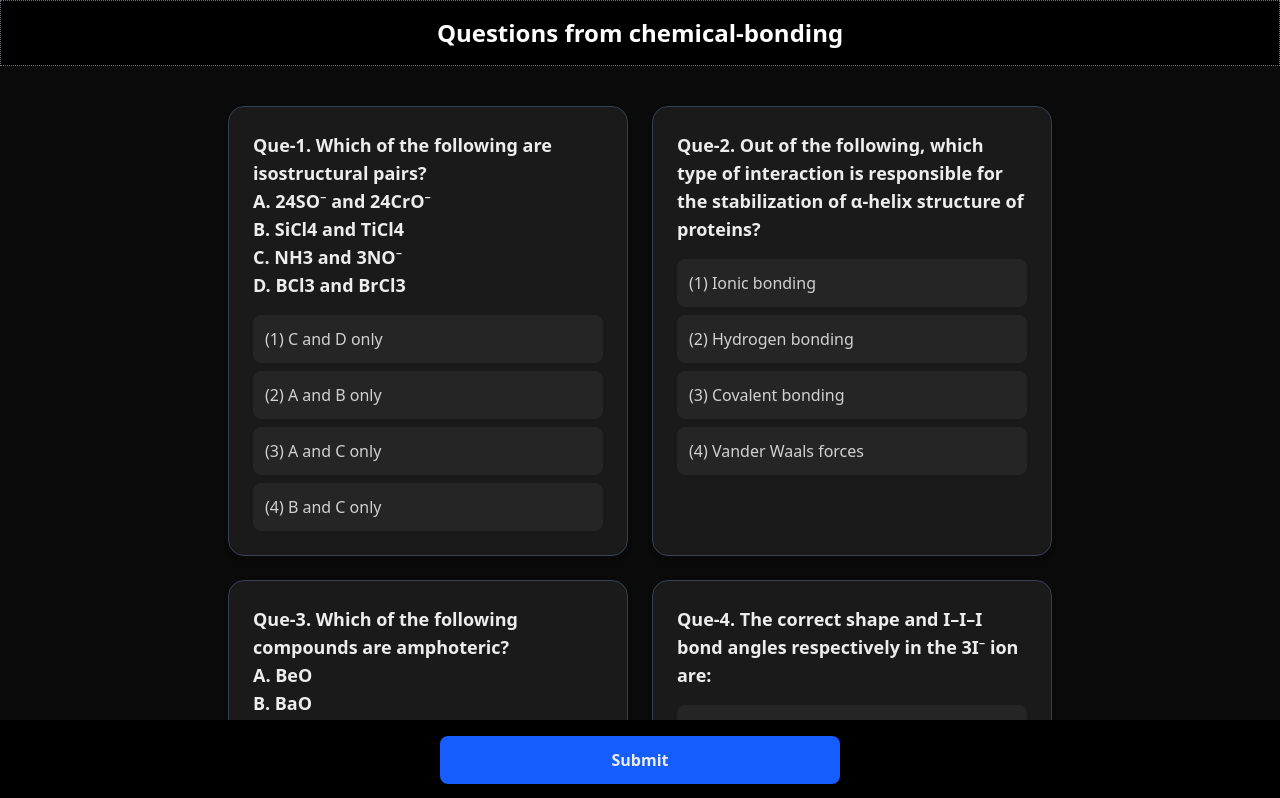
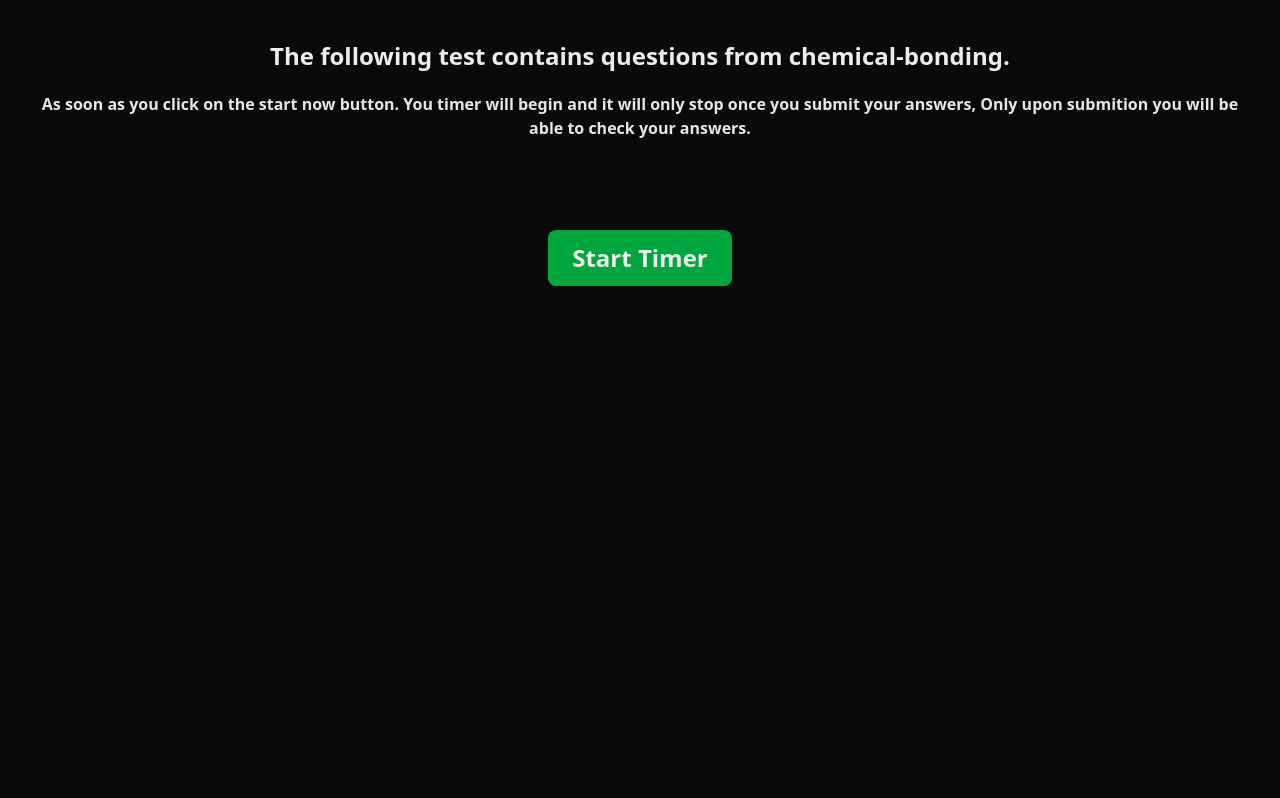
Before and after one commit to chetanvaswani/neet-test-site, a React (Vite) app: page / in a window 1280 px wide. Shown: the top 798 px of the page. Built offline with nearby package versions, Linux system fonts and the light colour scheme.

Commit message:
Feature: Timer added

```diff
--- a/src/App.jsx
+++ b/src/App.jsx
@@ -5,10 +5,13 @@ function App() {
   const [questions, setQuestions] = useState(null);
   const [error, setError] = useState(false);
   const [fileName, setFileName] = useState("chemical-bonding"); // Default file
-  // results object will map question numbers to "correct", "incorrect", or "not answered"
+  // results object maps question numbers to "Correct", "Incorrect", or "Not Answered!"
   const [results, setResults] = useState({});
-  const [submit, setSubmit] = useState(false)
+  const [submit, setSubmit] = useState(false);
+  const [started, setStarted] = useState(false);
+  const [time, setTime] = useState(0);
 
+  // Load questions based on URL parameter
   useEffect(() => {
     const urlParams = new URLSearchParams(window.location.search);
     const extractedFileName = urlParams.get("test") || "chemical-bonding";
@@ -25,18 +28,33 @@ function App() {
       });
   }, []);
 
-  // This callback will be called by each Question component when its answer changes
-  const handleAnswerChange = (queNum, isCorrect) => {
-    console.log(queNum, isCorrect)
+  // Start a timer once the quiz is started (and not submitted)
+  useEffect(() => {
+    let timer;
+    if (started && !submit) {
+      timer = setInterval(() => {
+        setTime((prev) => prev + 1);
+      }, 1000);
+    }
+    return () => {
+      if (timer) clearInterval(timer);
+    };
+  }, [started, submit]);
+
+  // Callback from each Question component to update its result.
+  const handleAnswerChange = (queNum, resultText) => {
+    console.log(queNum, resultText);
     setResults((prev) => ({
       ...prev,
-      [queNum]: isCorrect
+      [queNum]: resultText,
     }));
   };
 
-  // Build the results message and open WhatsApp with the results on submit
+  // When user clicks Submit:
+  //  - Set submit to true (which makes each Question show its color feedback)
+  //  - Calculate stats and total time, then send results via WhatsApp.
   const handleSubmit = () => {
-    // If already submitted, reset to hide answers
+    // Toggle submit state: if already submitted, reset it.
     if (submit) {
       setSubmit(false);
       return;
@@ -44,14 +62,13 @@ function App() {
     setSubmit(true);
     if (!questions) return;
 
-    // Calculate summary statistics from results
+    // Calculate summary statistics from results.
     let totalCorrect = 0;
     let totalIncorrect = 0;
     let totalNotAnswered = 0;
 
     questions.forEach(({ queNum }) => {
       const res = results[queNum] || "Not Answered!";
-      // Use case-insensitive comparison
       if (res.toLowerCase() === "correct") {
         totalCorrect++;
       } else if (res.toLowerCase() === "incorrect") {
@@ -61,9 +78,10 @@ function App() {
       }
     });
 
-    // Build the summary message
-    const statsMessage = `Total Correct: ${totalCorrect}\nTotal Incorrect: ${totalIncorrect}\nNot Answered: ${totalNotAnswered}\n\n`;
-    // Build detailed results per question
+    const formattedTime = `${ Math.floor(time/3600) < 10 ? "0" + Math.floor(time/3600) : Math.floor(time/3600) }:${ (Math.floor(time/60)) % 60 < 10 ? "0" + (Math.floor(time/60)) % 60 : (Math.floor(time/60)) % 60 }:${ (time % 60) < 10 ? "0" + (time % 60): (time % 60) }`
+    // Build summary message including total time.
+    const statsMessage = `Time Taken: ${formattedTime}\nTotal Correct: ${totalCorrect}\nTotal Incorrect: ${totalIncorrect}\nNot Answered: ${totalNotAnswered}\n\n`;
+    // Build detailed results per question.
     const detailsMessage = questions
       .map(({ queNum }) => {
         const res = results[queNum] || "Not Answered!";
@@ -77,16 +95,43 @@ function App() {
     window.open(whatsappLink, "_blank");
   };
 
+  // Before starting, show only the "Start Timer" screen.
+  if (!started) {
+    return (
+      <div className="h-screen w-screen bg-[#0a0a0a] flex flex-col gap-[50px] items-center justify-top text-[#ededed]">
+        <div className="text-2xl font-bold text-center p-10">
+          The following test contains questions from {fileName}.
+          <div className="text-gray-200 font-semibold text-base mt-5">
+            As soon as you click on the start now button. You timer will begin and it will only stop once you submit your answers,
+            Only upon submition you will be able to check your answers.
+          </div>
+        </div>
+        <button
+          onClick={() => setStarted(true)}
+          className="bg-green-600 px-6 py-3 rounded-lg text-2xl font-bold cursor-pointer"
+        >
+          Start Timer
+        </button>
+      </div>
+    );
+  }
 
   return (
     <div className="h-full w-full bg-[#0a0a0a] overflow-hidden text-[#ededed] flex flex-col items-center">
       <div>
-        <div className="p-4 flex justify-center items-center border border-gray-500 border-dotted bg-black w-full text-center mt-0 text-2xl font-bold text-white">
-          <h1>Questions from {fileName}</h1>
+        <div className=" fixed top-0 left-0 z-10 p-4 h-[90px] flex justify-center items-center border border-gray-500 border-dotted bg-black w-screen text-center mt-0 text-xl font-bold text-white">
+          <h4>
+            Questions from {fileName}
+            <div>
+              Time = { Math.floor(time/3600) < 10 ? "0" + Math.floor(time/3600) : Math.floor(time/3600) }:{ (Math.floor(time/60)) % 60 < 10 ? "0" + (Math.floor(time/60)) % 60 : (Math.floor(time/60)) % 60 }:{ (time % 60) < 10 ? "0" + (time % 60): (time % 60) }
+            </div>
+          </h4>
         </div>
-        <div className="w-full overflow-y-scroll flex flex-wrap justify-center gap-6 p-10 pb-[50px]">
+        <div className="relative top-[90px] w-full overflow-y-scroll flex flex-wrap justify-center gap-6 p-10 pb-[200px]">
           {error ? (
-            <p className="text-center text-red-500 text-xl font-bold">Invalid URL</p>
+            <p className="text-center text-red-500 text-xl font-bold">
+              Invalid URL
+            </p>
           ) : questions ? (
             questions.map(({ queNum, question, options, answer }) => (
               <Question
```
